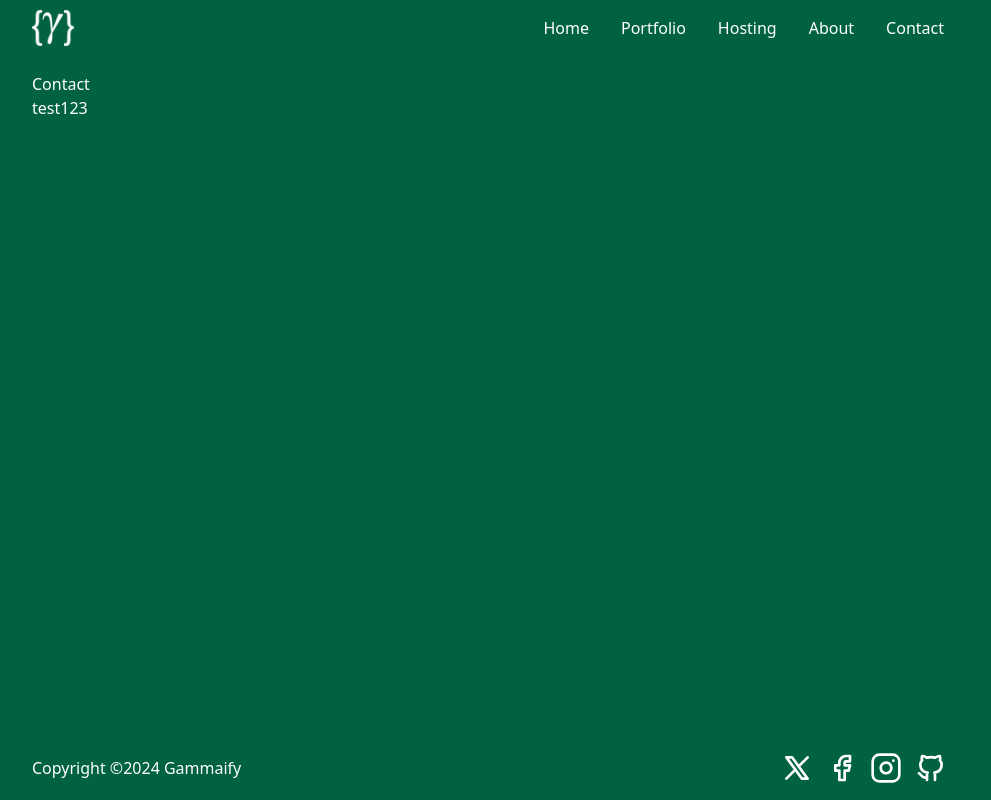
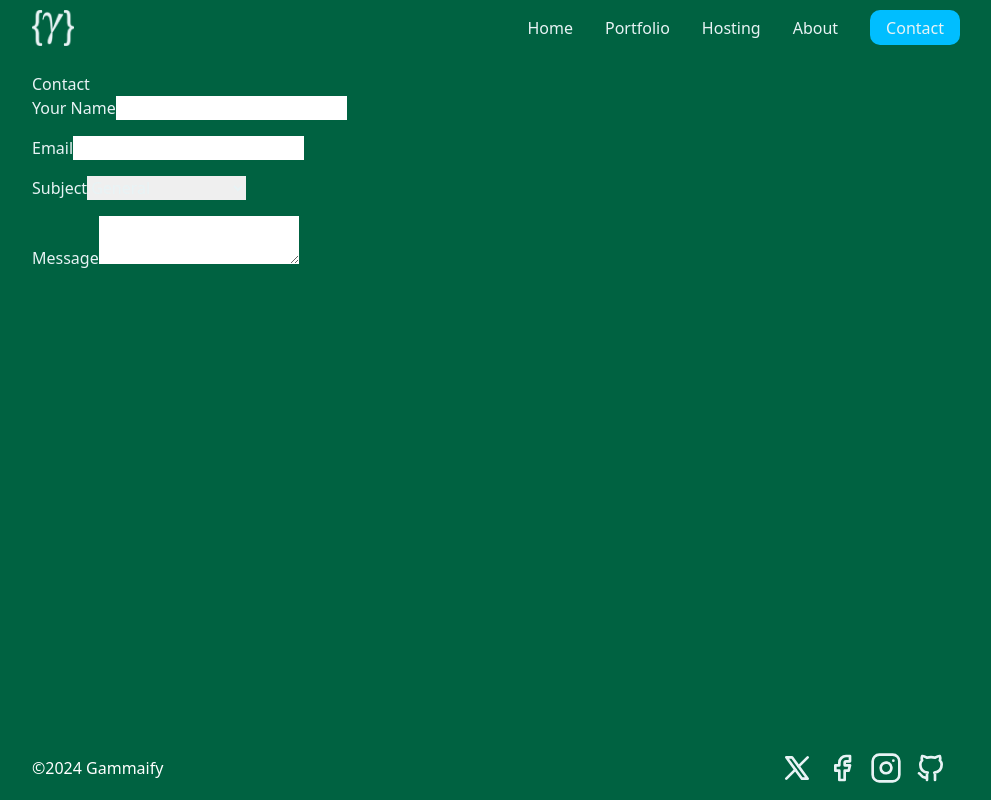
Before and after one commit to Gammaify/Website, a Nuxt app: page /contact in a window 1280 px wide. Shown: the whole page, without its empty margins (144-1135 px from the left). Built offline with nearby package versions, Linux system fonts and the light colour scheme; what tailwindcss-animated would draw is missing.

Commit message:
Updating more coloring and added index content

```diff
--- a/app.vue
+++ b/app.vue
@@ -20,7 +20,7 @@
 <template>
   <div class="flex flex-col min-h-screen backgroundColor">
     <Header />
-    <div class="flex-1 max-md:w-full w-9/12 m-auto p-4">
+    <div class="flex-1 max-md:w-full w-9/12 m-auto p-4 textPrimaryColor">
       <NuxtPage />
     </div>
 
@@ -29,12 +29,33 @@
 </template>
 
 <style>
-h1, h4, p{
-  color: white
+.textPrimaryColor{
+  color: #E8F3F5;
+}
+
+.textSecondaryColor{
+  color: #006241;
 }
 
 .backgroundColor{
   background-color: #006241;
+}
+
+.secondBackgroundColor{
+  background-color: #90E2BA;
+}
+
+.borderColor{
+  border-color: #90E2BA;
+}
+
+.primaryButton{
+  background-color: #00BEFF;
+  height: 35px;
+  align-items: center;
+  display: flex;
+  margin-top: 10px;
+  border-radius: 10px;
 }
 
 .fade-enter-active,
--- a/components/Footer.vue
+++ b/components/Footer.vue
@@ -15,7 +15,7 @@
         <!-- <NuxtLink to="/">
             <img class="m-auto max-sm:mb-4 hover:animate-jump" src="../assets/images/logo-white.png" width="50" height="50" alt="Gammaify Logo">
         </NuxtLink> -->
-        <p class="text-white max-sm:text-center max-sm:mb-4">Copyright &copy;{{ currentYear }} Gammaify</p>
+        <p class="text-white max-sm:text-center max-sm:mb-4">&copy;{{ currentYear }} Gammaify</p>
         <div class="flex justify-evenly items-center w-48 max-sm:m-auto">
             <Twitter />
             <Facebook />
--- a/components/Header.vue
+++ b/components/Header.vue
@@ -20,11 +20,11 @@ function closeMenu() {
 </script>
 
 <template>
-  <div class="flex items-center justify-between backgroundColor text-white max-md:w-full w-9/12 m-auto">
+  <div class="flex items-center justify-between backgroundColor textSecondaryColor max-md:w-full w-9/12 m-auto">
     <RouterLink to="/">
       <img
         class="ml-3 hover:animate-jump p-1"
-        src="../assets/images/logo-white.png"
+        src="../assets/images/logo-white2.png"
         width="50"
         height="50"
         title="Gammaify Logo"
--- a/components/NavBar.vue
+++ b/components/NavBar.vue
@@ -8,17 +8,17 @@ const emits = defineEmits(['closeMenu'])
 </script>
 
 <template>
-  <nav v-if="Mobile != true" class="flex select-none font-sans text-base font-medium max-sm:hidden pr-4">
+  <nav v-if="Mobile != true" class="flex select-none font-sans text-base font-medium max-sm:hidden pr-4 textPrimaryColor">
     <NuxtLink  class="p-4 hover:animate-jump" to="/">Home</NuxtLink >
     <NuxtLink  class="p-4 hover:animate-jump" to="/portfolio">Portfolio</NuxtLink >
-      <NuxtLink  class="p-4 hover:animate-jump" to="/hosting">Hosting</NuxtLink >
+    <NuxtLink  class="p-4 hover:animate-jump" to="/hosting">Hosting</NuxtLink >
     <NuxtLink  class="p-4 hover:animate-jump" to="/about">About</NuxtLink >
-    <NuxtLink  class="p-4 hover:animate-jump" to="/contact">Contact</NuxtLink >
+    <NuxtLink  class="hover:animate-jump primaryButton p-4 ml-4" to="/contact">Contact</NuxtLink >
   </nav>
 
   <nav
     v-if="Mobile != false && Open == false"
-    class="animate-fadeout absolute top-16 w-full bg-green-200 font-sans text-base font-medium"
+    class="animate-fadeout absolute top-16 w-full secondBackgroundColor font-sans text-base font-medium textSecondaryColor"
   >
     <NuxtLink  class="block w-full p-4 text-center" to="/">Home</NuxtLink >
     <NuxtLink  class="block w-full p-4 text-center" to="/portfolio">Portfolio</NuxtLink >
@@ -29,7 +29,7 @@ const emits = defineEmits(['closeMenu'])
 
   <nav
     v-else-if="Mobile != false && Open == true"
-    class="animate-fadein animate-duration-500 absolute top-16 block w-full overflow-hidden bg-green-200 font-sans text-base font-medium sm:hidden"
+    class="animate-fadein animate-duration-500 absolute top-16 block w-full overflow-hidden secondBackgroundColor font-sans text-base font-medium sm:hidden"
   >
     <NuxtLink
       class="block w-full p-4 text-center hover:animate-jump"
@@ -65,7 +65,7 @@ const emits = defineEmits(['closeMenu'])
 
   <nav
     v-else
-    class="absolute hidden w-full overflow-hidden bg-green-200 font-sans text-base font-medium sm:hidden"
+    class="absolute hidden w-full overflow-hidden secondBackgroundColor font-sans text-base font-medium sm:hidden"
   >
     <NuxtLink
       class="block w-full p-4 text-center hover:animate-jump"
--- a/components/icons/Facebook.vue
+++ b/components/icons/Facebook.vue
@@ -1,5 +1,5 @@
 <template>
     <a href="/" class="hover:animate-jump">
-        <svg class="h-8 w-8 text-white"  width="24" height="24" viewBox="0 0 24 24" stroke-width="2" stroke="currentColor" fill="none" stroke-linecap="round" stroke-linejoin="round">  <path stroke="none" d="M0 0h24v24H0z"/>  <path d="M7 10v4h3v7h4v-7h3l1 -4h-4v-2a1 1 0 0 1 1 -1h3v-4h-3a5 5 0 0 0 -5 5v2h-3" /></svg>
+        <svg class="h-8 w-8 textPrimaryColor"  width="24" height="24" viewBox="0 0 24 24" stroke-width="2" stroke="currentColor" fill="none" stroke-linecap="round" stroke-linejoin="round">  <path stroke="none" d="M0 0h24v24H0z"/>  <path d="M7 10v4h3v7h4v-7h3l1 -4h-4v-2a1 1 0 0 1 1 -1h3v-4h-3a5 5 0 0 0 -5 5v2h-3" /></svg>
     </a>
 </template>
--- a/components/icons/Github.vue
+++ b/components/icons/Github.vue
@@ -1,6 +1,6 @@
 <template>
     <a href="/" class="hover:animate-jump">
-        <svg class="h-8 w-8 text-white"  width="24" height="24" viewBox="0 0 24 24" stroke-width="2" stroke="currentColor" fill="none" stroke-linecap="round" stroke-linejoin="round">  <path stroke="none" d="M0 0h24v24H0z"/>  <path d="M9 19c-4.286 1.35-4.286-2.55-6-3m12 5v-3.5c0-1 .099-1.405-.5-2 2.791-.3 5.5-1.366 5.5-6.04a4.567 4.567 0 0 0 -1.333 -3.21 4.192 4.192 0 00-.08-3.227s-1.05-.3-3.476 1.267a12.334 12.334 0 0 0 -6.222 0C6.462 2.723 5.413 3.023 5.413 3.023a4.192 4.192 0 0 0 -.08 3.227A4.566 4.566 0 004 9.486c0 4.64 2.709 5.68 5.5 6.014-.591.589-.56 1.183-.5 2V21" /></svg>
+        <svg class="h-8 w-8 textPrimaryColor"  width="24" height="24" viewBox="0 0 24 24" stroke-width="2" stroke="currentColor" fill="none" stroke-linecap="round" stroke-linejoin="round">  <path stroke="none" d="M0 0h24v24H0z"/>  <path d="M9 19c-4.286 1.35-4.286-2.55-6-3m12 5v-3.5c0-1 .099-1.405-.5-2 2.791-.3 5.5-1.366 5.5-6.04a4.567 4.567 0 0 0 -1.333 -3.21 4.192 4.192 0 00-.08-3.227s-1.05-.3-3.476 1.267a12.334 12.334 0 0 0 -6.222 0C6.462 2.723 5.413 3.023 5.413 3.023a4.192 4.192 0 0 0 -.08 3.227A4.566 4.566 0 004 9.486c0 4.64 2.709 5.68 5.5 6.014-.591.589-.56 1.183-.5 2V21" /></svg>
     </a>
 
 </template>
--- a/components/icons/Instagram.vue
+++ b/components/icons/Instagram.vue
@@ -1,6 +1,6 @@
 <template>
     <a href="/" class="hover:animate-jump">
-        <svg class="h-8 w-8 text-white"  viewBox="0 0 24 24"  fill="none"  stroke="currentColor"  stroke-width="2"  stroke-linecap="round"  stroke-linejoin="round">  <rect x="2" y="2" width="20" height="20" rx="5" ry="5" />  <path d="M16 11.37A4 4 0 1 1 12.63 8 4 4 0 0 1 16 11.37z" />  <line x1="17.5" y1="6.5" x2="17.51" y2="6.5" /></svg>
+        <svg class="h-8 w-8 textPrimaryColor"  viewBox="0 0 24 24"  fill="none"  stroke="currentColor"  stroke-width="2"  stroke-linecap="round"  stroke-linejoin="round">  <rect x="2" y="2" width="20" height="20" rx="5" ry="5" />  <path d="M16 11.37A4 4 0 1 1 12.63 8 4 4 0 0 1 16 11.37z" />  <line x1="17.5" y1="6.5" x2="17.51" y2="6.5" /></svg>
     </a>
 
 </template>
--- a/components/icons/MenuIcon.vue
+++ b/components/icons/MenuIcon.vue
@@ -2,7 +2,7 @@
   <div class="p-4 sm:hidden">
     <svg
       v-if="Open == false"
-      class="h-8 w-8 text-white hover:cursor-pointer"
+      class="h-8 w-8 textPrimaryColor hover:cursor-pointer"
       fill="none"
       viewBox="0 0 24 24"
       stroke="currentColor"
@@ -17,7 +17,7 @@
 
     <svg
       v-else-if="Open == true"
-      class="h-8 w-8 text-white hover:cursor-pointer"
+      class="h-8 w-8 textPrimaryColor hover:cursor-pointer"
       viewBox="0 0 24 24"
       fill="none"
       stroke="currentColor"
@@ -31,7 +31,7 @@
 
     <svg
       v-else
-      class="h-8 w-8 text-white hover:cursor-pointer"
+      class="h-8 w-8 textPrimaryColor hover:cursor-pointer"
       fill="none"
       viewBox="0 0 24 24"
       stroke="currentColor"
--- a/components/icons/Twitter.vue
+++ b/components/icons/Twitter.vue
@@ -1,6 +1,6 @@
 <template>
     <a href="/" class="hover:animate-jump">
-        <svg class="h-8 w-8 text-white"  width="24" height="24" viewBox="0 0 24 24"  fill="none"  stroke="currentColor"  stroke-width="2"  stroke-linecap="round"  stroke-linejoin="round" ><path stroke="none" d="M0 0h24v24H0z" fill="none"/><path d="M4 4l11.733 16h4.267l-11.733 -16z" /><path d="M4 20l6.768 -6.768m2.46 -2.46l6.772 -6.772" /></svg>
+        <svg class="h-8 w-8 textPrimaryColor"  width="24" height="24" viewBox="0 0 24 24"  fill="none"  stroke="currentColor"  stroke-width="2"  stroke-linecap="round"  stroke-linejoin="round" ><path stroke="none" d="M0 0h24v24H0z" fill="none"/><path d="M4 4l11.733 16h4.267l-11.733 -16z" /><path d="M4 20l6.768 -6.768m2.46 -2.46l6.772 -6.772" /></svg>
     </a>
 
 </template>
--- a/pages/contact.vue
+++ b/pages/contact.vue
@@ -11,7 +11,30 @@
     </Head>
         <h1>Contact</h1>
 
-        <p>test123</p>
+        <form>
+            <div class="mb-4">
+                <label>Your Name</label>
+                <input type="text" id="name" name="name" required>
+            </div>
+            <div class="mb-4">
+                <label>Email</label>
+                <input type="email" id="email" name="email" required>
+            </div>
+            <div class="mb-4">
+                <label>Subject</label>
+                <select name="subject" id="subject">
+                    <option value="General">General</option>
+                    <option value="Web Development">Web Development</option>
+                    <option value="Web Hosting">Web Hosting</option>
+                </select>
+            </div>
+            <div class="mb-4">
+                <label>Message</label>
+                <textarea name="message" id="message" required></textarea>
+            </div>
+
+
+        </form>
     </div>
 
 </template>
--- a/pages/index.vue
+++ b/pages/index.vue
@@ -5,11 +5,15 @@
 
 <template>
 
-    <div class="">
+    <div>
         <Head>
-        <Title>Home</Title>
-    </Head>
-        <h1>Home</h1>
+            <Title>Home</Title>
+        </Head>
+        <div class="mx-auto w-4/5 md:w-3/5 lg:w-3/5 xl:w-2/5">
+            <img class="rounded-full borderColor border-4" src="../assets/images/profile.jpg" alt="Picture of Me">
+            <h1 class="pt-4 text-center text-xl">Hey there! My name's Oliver Smith, and welcome to Gammaify, your one-stop shop for all things website gamification!</h1>
+        </div>
+
     </div>
 
 </template>
```
Also changed, not shown: assets/images/logo-white2.png (added), assets/images/profile.jpg (added).
